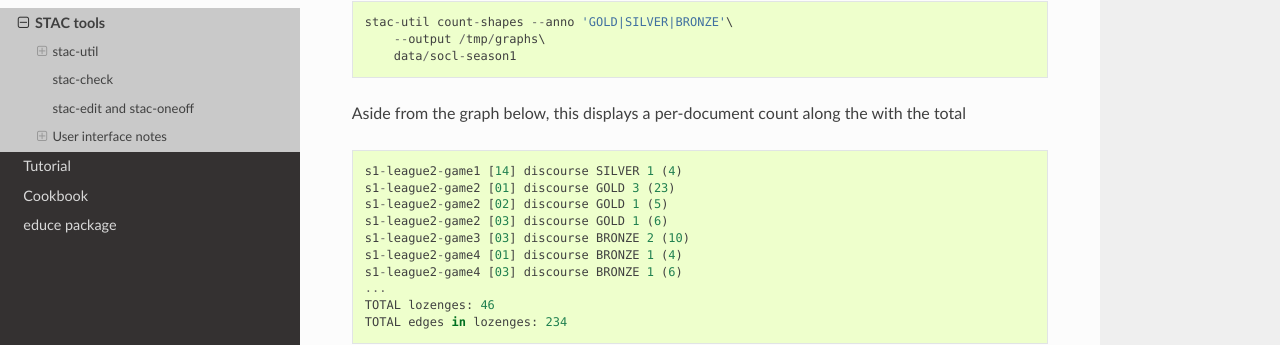
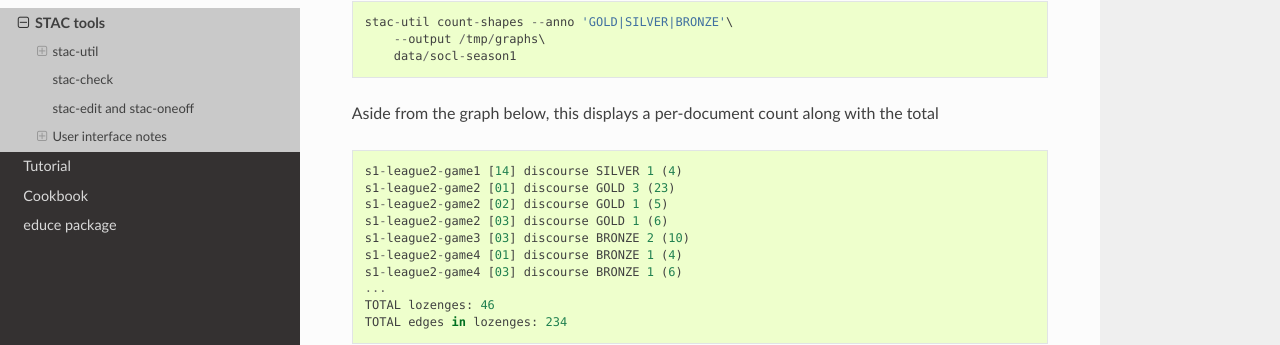
Before and after one commit to irit-melodi/educe, a Sphinx documentation site: the page built from docs/stac-util.rst, in a window 1280 px wide and 900 px high, scrolled down 2305 px. Shown: the part 154-499 px from the top of the window. Built offline with Sphinx 7.4.7 and the Read the Docs theme 2.0.0, drawn with Linux system fonts in a browser that asks for light colours; pages that are not in the unit, such as notebooks, are missing from menus; some of the changed text lies outside the part shown.

Commit message:
DOC fix a typo, tune wording a bit

```diff
--- a/docs/stac-util.rst
+++ b/docs/stac-util.rst
@@ -116,7 +116,7 @@ the future, for example, instances of nodes with in-degree > 1) ::
         --output /tmp/graphs\
         data/socl-season1
 
-Aside from the graph below, this displays a per-document count along the with
+Aside from the graph below, this displays a per-document count along with
 the total ::
 
     s1-league2-game1 [14] discourse SILVER 1 (4)
```
Also changed, not shown: other parts of docs/stac-util.rst (+1 -1 lines).
